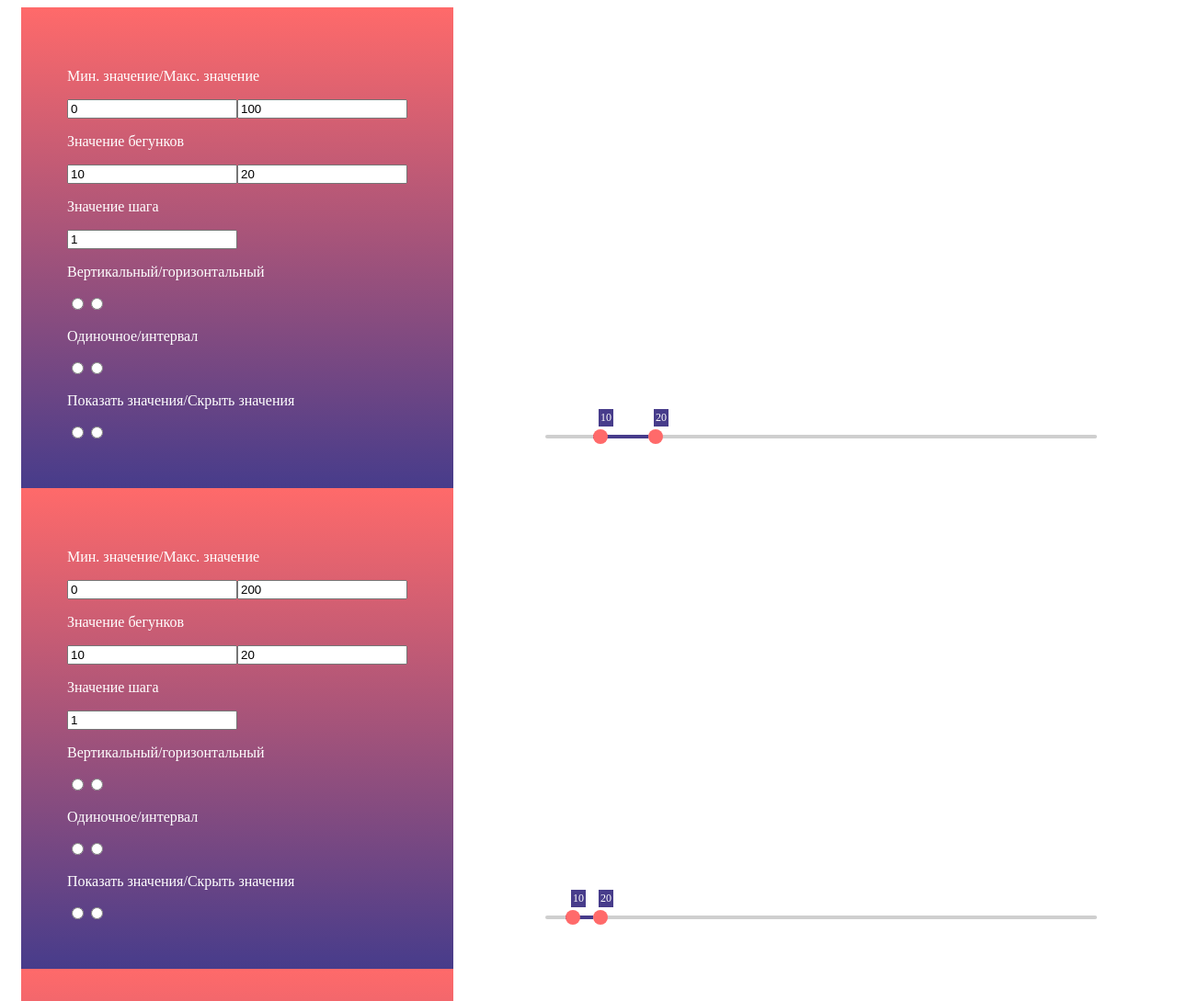
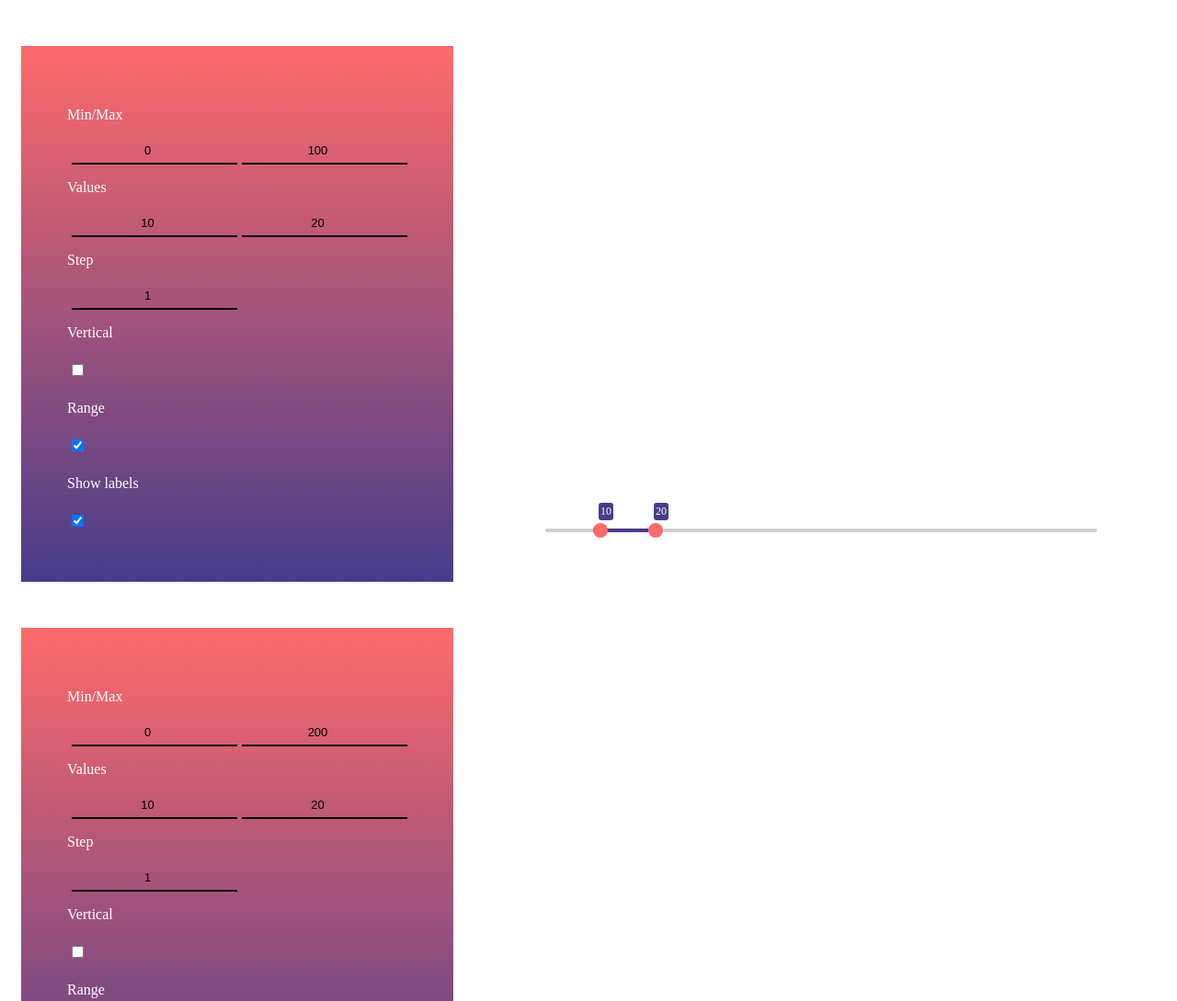
Before and after one commit to xenialugovaya/range_slider, a website built with webpack: page src/demo/demo.pug in a window 1280 px wide. Shown: the top 1089 px of the page at 92% size. Built offline with nearby package versions, Linux system fonts and the light colour scheme.

```diff
--- a/package.json
+++ b/package.json
@@ -23,6 +23,7 @@
     "eslint-plugin-prettier": "^3.1.2",
     "html-webpack-plugin": "^3.2.0",
     "istanbul-instrumenter-loader": "^3.0.1",
+    "jasmine-jquery": "^2.1.1",
     "karma": "^4.4.1",
     "karma-chrome-launcher": "^3.1.0",
     "karma-cli": "^2.0.0",
--- a/src/demo/ControlPanel/ControlPanel.ts
+++ b/src/demo/ControlPanel/ControlPanel.ts
@@ -8,9 +8,9 @@
   private _minMaxInputs: HTMLInputElement[];
   private _valueInputs: HTMLInputElement[];
   private _stepInput: HTMLInputElement;
-  private _orientationRadios: HTMLInputElement[];
-  private _rangeRadios: HTMLInputElement[];
-  private _showLabelRadios: HTMLInputElement[];
+  private _orientationCheck: HTMLInputElement;
+  private _rangeCheck: HTMLInputElement;
+  private _showLabelCheck: HTMLInputElement;
   private _hasRange: boolean;
 
   constructor(slider: Facade) {
@@ -20,9 +20,9 @@
     this._valueInputs = [];
     this._minMaxInputs = [];
     this._stepInput = document.createElement('input');
-    this._orientationRadios = [];
-    this._rangeRadios = [];
-    this._showLabelRadios = [];
+    this._orientationCheck = document.createElement('input');
+    this._rangeCheck = document.createElement('input');
+    this._showLabelCheck = document.createElement('input');
     this._hasRange = slider.hasRange;
 
     this.panelInit();
@@ -37,9 +37,9 @@
     this.createMaxMinInputs();
     this.createValueInputs();
     this.createStepInput();
-    this.createOrientationRadios();
-    this.createRangeRadios();
-    this.createShowLabelRadios();
+    this.createOrientationCheck();
+    this.createRangeCheckbox();
+    this.createShowLabelCheckbox();
   }
 
   private setEventListeners() {
@@ -50,15 +50,11 @@
       input.addEventListener('change', this.changeValues.bind(this)),
     );
     this.stepInput.addEventListener('change', this.changeStep.bind(this));
-    this.orientationRadios.forEach(radio =>
-      radio.addEventListener('change', this.changeOrientation.bind(this)),
-    );
-    this.rangeRadios.forEach(radio =>
-      radio.addEventListener('change', this.changeRange.bind(this)),
-    );
-    this.showLabelRadios.forEach(radio =>
-      radio.addEventListener('change', this.changeLabelVisibility.bind(this)),
-    );
+    this.orientationCheckbox.addEventListener('change', this.changeOrientation.bind(this));
+
+    this.rangeCheckbox.addEventListener('change', this.changeRange.bind(this));
+
+    this.showLabelCheckbox.addEventListener('change', this.changeLabelVisibility.bind(this));
   }
 
   getSliderOptions() {
@@ -70,19 +66,14 @@
       this.valueInputs[1].value = this._slider.rangeValue[1].toString();
     }
     this.stepInput.value = this._slider.step.toString();
-    this._slider.isVertical
-      ? (this.orientationRadios[0].checked = true)
-      : (this.orientationRadios[1].checked = true);
-
+    if (this._slider.isVertical) {
+      this.orientationCheckbox.checked = true;
+    }
     if (this._slider.hasRange) {
-      this.rangeRadios[1].checked = true;
-    } else {
-      this.rangeRadios[0].checked = true;
+      this.rangeCheckbox.checked = true;
     }
     if (this._slider.hasLabels) {
-      this.showLabelRadios[0].checked = true;
-    } else {
-      this.showLabelRadios[1].checked = true;
+      this.showLabelCheckbox.checked = true;
     }
   }
 
@@ -101,12 +92,12 @@
   }
 
   private changeOrientation() {
-    const newOrientation = this.orientationRadios[0].checked ? true : false;
+    const newOrientation = this.orientationCheckbox.checked ? true : false;
     this._slider.isVertical = newOrientation;
   }
 
   private changeRange() {
-    const newRange = this.rangeRadios[1].checked ? true : false;
+    const newRange = this.rangeCheckbox.checked ? true : false;
     if (!newRange) {
       this.valueInputs[1].remove();
     } else {
@@ -116,7 +107,7 @@
   }
 
   private changeLabelVisibility() {
-    const showLabels = this.showLabelRadios[0].checked ? true : false;
+    const showLabels = this.showLabelCheckbox.checked ? true : false;
     this._slider.hasLabels = showLabels;
   }
 
@@ -137,11 +128,11 @@
   private createMaxMinInputs() {
     const title = document.createElement('p');
     this._controlPanel.append(title);
-    title.innerText = 'Мин. значение/Макс. значение';
+    title.innerText = 'Min/Max';
     const inputMin = document.createElement('input');
     const inputMax = document.createElement('input');
-    inputMin.classList.add('limitValue');
-    inputMax.classList.add('limitValue');
+    inputMin.classList.add('limit_value');
+    inputMax.classList.add('limit_value');
     inputMin.type = 'number';
     inputMax.type = 'number';
     this._controlPanel.append(inputMin);
@@ -156,17 +147,17 @@
   private createValueInputs() {
     const title = document.createElement('p');
     this._controlPanel.append(title);
-    title.innerText = 'Значение бегунков';
+    title.innerText = 'Values';
     const inputSingle = document.createElement('input');
-    inputSingle.classList.add('handlerValue');
+    inputSingle.classList.add('handler_value');
     inputSingle.type = 'number';
     this._controlPanel.append(inputSingle);
     this._valueInputs.push(inputSingle);
     if (this._hasRange) {
-      const inputMin = document.querySelector('.handlerValue');
+      const inputMin = document.querySelector('.handler_value');
       if (inputMin) inputMin.classList.add('value_min');
       const inputMax = document.createElement('input');
-      inputMax.classList.add('handlerValue', 'value_max');
+      inputMax.classList.add('handler_value', 'value_max');
       inputMax.type = 'number';
       this._controlPanel.append(inputMax);
       this._valueInputs.push(inputMax);
@@ -179,8 +170,8 @@
   private createStepInput() {
     const title = document.createElement('p');
     this._controlPanel.append(title);
-    title.innerText = 'Значение шага';
-    this._stepInput.classList.add('stepValue');
+    title.innerText = 'Step';
+    this._stepInput.classList.add('step_value');
     this._stepInput.type = 'number';
     this._controlPanel.append(this._stepInput);
   }
@@ -189,63 +180,42 @@
     return this._stepInput;
   }
 
-  private createOrientationRadios() {
+  private createOrientationCheck() {
     const title = document.createElement('p');
     this._controlPanel.append(title);
-    title.innerText = 'Вертикальный/горизонтальный';
-    const radioVertical = document.createElement('input');
-    radioVertical.id = 'radio_vertical';
-    const radioHorizontal = document.createElement('input');
-    radioHorizontal.id = 'radio_horizontal';
-    this._orientationRadios = [radioVertical, radioHorizontal];
-    this._orientationRadios.forEach(radio => {
-      radio.type = 'radio';
-      radio.name = 'orientation';
-      this._controlPanel.append(radio);
-    });
+    title.innerText = 'Vertical';
+    this._orientationCheck.classList.add('vertical_checkbox');
+    this._orientationCheck.type = 'checkbox';
+    this._controlPanel.append(this._orientationCheck);
   }
 
-  get orientationRadios() {
-    return this._orientationRadios;
+  get orientationCheckbox() {
+    return this._orientationCheck;
   }
 
-  private createRangeRadios() {
+  private createRangeCheckbox() {
     const title = document.createElement('p');
     this._controlPanel.append(title);
-    title.innerText = 'Одиночное/интервал';
-    const radioSingle = document.createElement('input');
-    radioSingle.id = 'radio_single';
-    const radioDouble = document.createElement('input');
-    radioDouble.id = 'radio_double';
-    this._rangeRadios = [radioSingle, radioDouble];
-    this._rangeRadios.forEach(radio => {
-      radio.type = 'radio';
-      radio.name = 'range';
-      this._controlPanel.append(radio);
-    });
+    title.innerText = 'Range';
+    this._rangeCheck.classList.add('range_checkbox');
+    this._rangeCheck.type = 'checkbox';
+    this._controlPanel.append(this._rangeCheck);
   }
 
-  get rangeRadios() {
-    return this._rangeRadios;
+  get rangeCheckbox() {
+    return this._rangeCheck;
   }
 
-  private createShowLabelRadios() {
+  private createShowLabelCheckbox() {
     const title = document.createElement('p');
     this._controlPanel.append(title);
-    title.innerText = 'Показать значения/Скрыть значения';
-    const radioShowLabel = document.createElement('input');
-    radioShowLabel.id = 'radio_showLabel';
-    const radioHideLabel = document.createElement('input');
-    radioHideLabel.id = 'radio_hideLabel';
-    this._showLabelRadios = [radioShowLabel, radioHideLabel];
-    this._showLabelRadios.forEach(radio => {
-      radio.type = 'radio';
-      radio.name = 'label';
-      this._controlPanel.append(radio);
-    });
+    title.innerText = 'Show labels';
+    this._showLabelCheck.classList.add('showlabel_checkbox');
+    this._showLabelCheck.type = 'checkbox';
+    this._controlPanel.append(this._showLabelCheck);
   }
-  get showLabelRadios() {
-    return this._showLabelRadios;
+  get showLabelCheckbox() {
+    return this._showLabelCheck;
   }
 }
 
--- a/src/demo/demo.scss
+++ b/src/demo/demo.scss
@@ -1,12 +1,33 @@
+.slider__wraper{
+  margin-top: 50px;
+}
+
 .slider{
   display: inline-block;
   margin-left: 100px;
 }
 
 .controlPanel{
+  display: inline-block;
   padding: 50px;
   margin-left: 15px;
-    display: inline-block;
   background: linear-gradient(#FF6A6A, #473C8B);
   color: white;
+
+   input{
+       margin-left: 5px;
+       height:25px;
+       border: none;
+       text-align: center;
+       background: transparent;
+       border-bottom: 2px solid black;
+       font-size: 13px;
+       &:focus{
+           outline: none;
        }
+   }
+   input[type="checkbox"]{
+       display:inline;
+   }
+
+}
--- a/src/scss/main.scss
+++ b/src/scss/main.scss
@@ -6,7 +6,7 @@
   width:600px;
 
     &.slider_vertical{
-	  height: 300px;
+	  height: 500px;
 	  width:4px;
 	}
 }
@@ -24,6 +24,7 @@
 
 .label{
 	padding: 2px;
+	border-radius: 3px;
 	background: $themeColor;
 	color: white;
 	font-size: 12px;
```
Also changed, not shown: dist/demo/ControlPanel/ControlPanel.js, 2 other files. Lines whose indentation alone changed are shown as unchanged.
